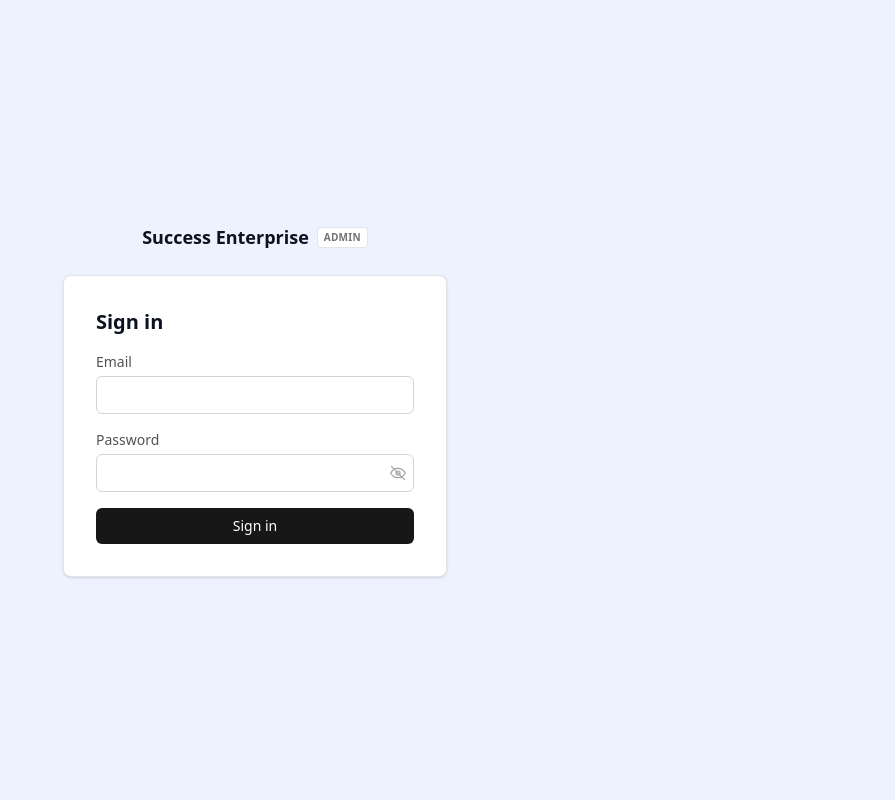
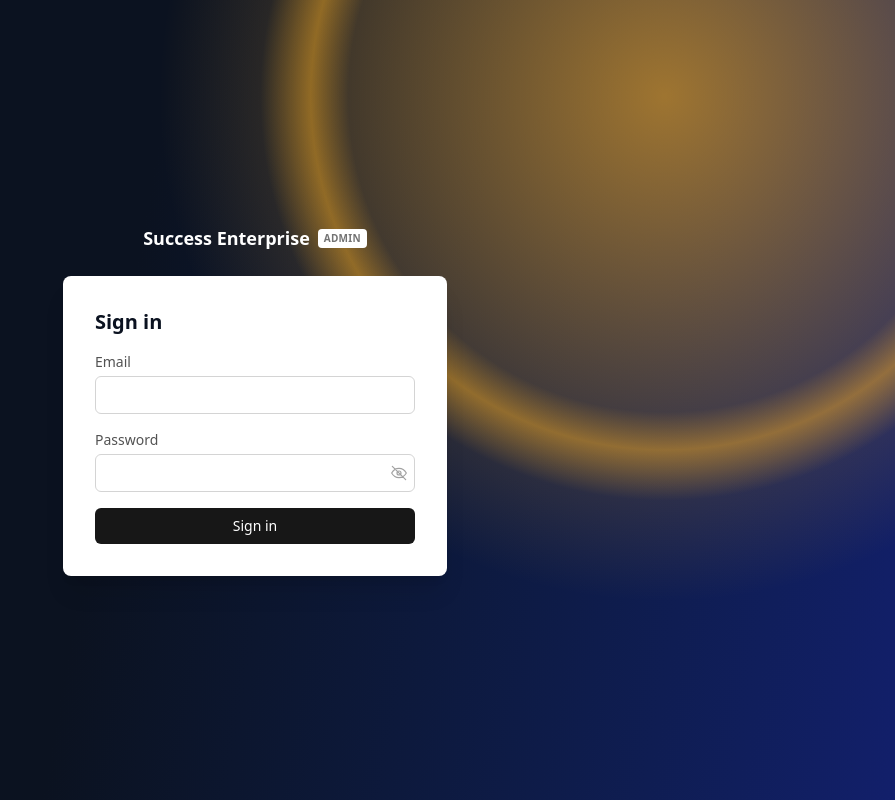
Before and after one commit to Obayaa/Success-Enterprise, a React (Vite) app: page /admin/login in a window 1280 px wide. Shown: the whole page, without its empty margins (385-1280 px from the left). Built offline with nearby package versions, Linux system fonts and the light colour scheme; no server answers.

Commit message:
Give the admin login page the storefront's ring-light hero treatment
Swaps the flat brand-tinted background for the same dark ink-to-brand
gradient with the warm glow motif used on the storefront hero, instead
of introducing a new one-off look.

```diff
--- a/src/features/admin/LoginPage.tsx
+++ b/src/features/admin/LoginPage.tsx
@@ -26,16 +26,16 @@ export function LoginPage() {
   }
 
   return (
-    <div className="min-h-screen flex flex-col items-center justify-center bg-brand-50 px-4">
-      <div className="flex items-center gap-2 mb-6">
-        <span className="font-display font-extrabold text-ink text-lg">Success Enterprise</span>
-        <span className="text-[10px] font-semibold uppercase tracking-wide text-neutral-500 bg-white px-1.5 py-0.5 rounded border border-neutral-200">
+    <div className="hero-glow relative min-h-screen flex flex-col items-center justify-center bg-ink px-4">
+      <div className="relative flex items-center gap-2 mb-6">
+        <span className="font-display font-extrabold text-white text-lg">Success Enterprise</span>
+        <span className="text-[10px] font-semibold uppercase tracking-wide text-neutral-500 bg-white px-1.5 py-0.5 rounded">
           Admin
         </span>
       </div>
       <form
         onSubmit={handleSubmit}
-        className="w-full max-w-sm flex flex-col gap-4 bg-white p-8 rounded-lg shadow-sm border border-neutral-200"
+        className="relative w-full max-w-sm flex flex-col gap-4 bg-white p-8 rounded-lg shadow-xl"
       >
         <h1 className="font-display text-xl font-bold text-ink">Sign in</h1>
         <div className="flex flex-col gap-1">
```
